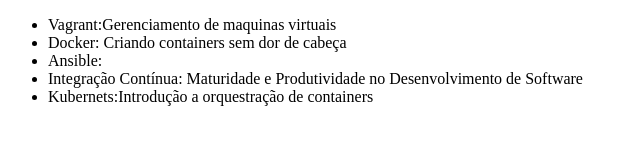
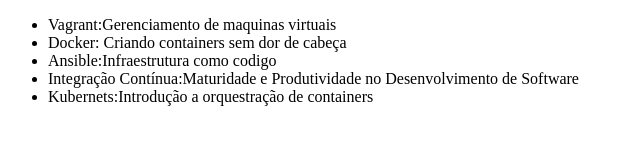
Before and after one commit to giseli81/Cursos-Alura, a plain HTML site: page index.html in a window 1280 px wide. Shown: the whole page, without its empty margins (0-640 px from the left). Drawn offline with Linux system fonts and the light colour scheme.

Commit message:
Alterado Integração

```diff
--- a/index.html
+++ b/index.html
@@ -8,8 +8,8 @@
     <ul>
         <li>Vagrant:Gerenciamento de maquinas virtuais</li>
         <li>Docker: Criando containers sem dor de cabeça</li>
-        <li>Ansible: </li>
-        <li>Integração Contínua: Maturidade e Produtividade no Desenvolvimento de Software</li>
+        <li>Ansible:Infraestrutura como codigo</li>
+        <li>Integração Contínua:Maturidade e Produtividade no Desenvolvimento de Software</li>
         <li>Kubernets:Introdução a orquestração de containers</li>
     </ul>
 </body>
```
